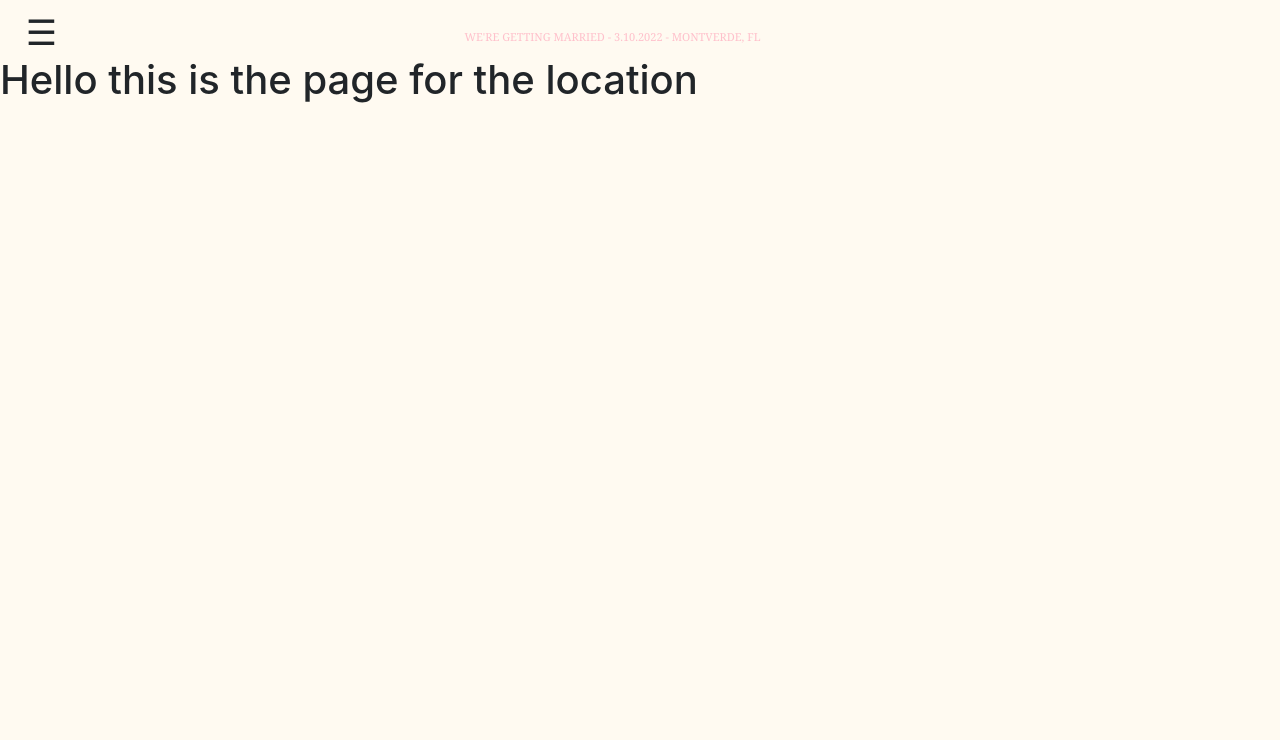
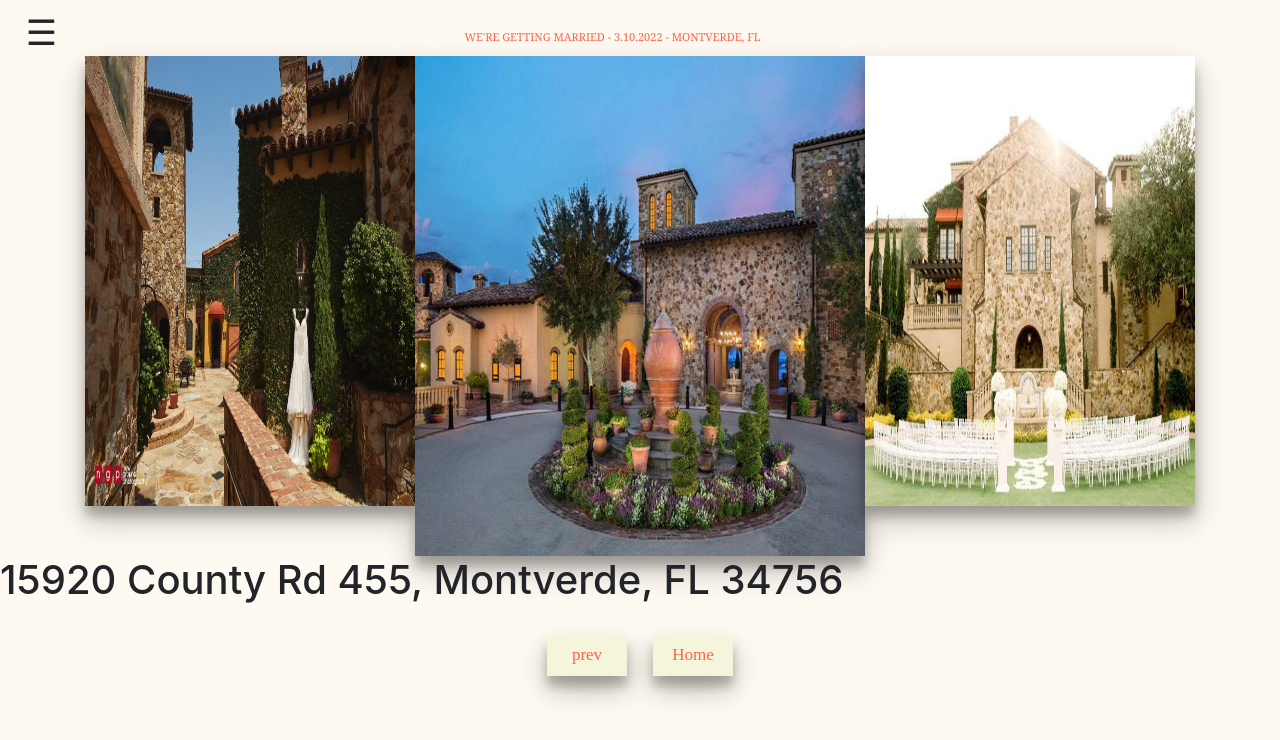
Before and after one commit to kevinrhidalgo/bandswed, a React (Create React App) app: page /Location in a window 1280 px wide. Shown: the top 740 px of the page. Built offline with nearby package versions, Linux system fonts and the light colour scheme; a web font is replaced by a local one.

Commit message:
adding the location component and its features

```diff
--- a/src/components/DropdownLink/styles.css
+++ b/src/components/DropdownLink/styles.css
@@ -9,7 +9,7 @@
 .headTitle{
     font-size: 11px;
     font-family:Georgia, 'Times New Roman', Times, serif;
-    color: pink;
+    color: tomato;
     transform: translate(130%,30%);
 
 }
--- a/src/components/Location/Location.js
+++ b/src/components/Location/Location.js
@@ -1,13 +1,44 @@
 import React from "react"
+import { Link } from "react-router-dom";
+import img1 from "../../Images/bellaC1.jpeg"
+import img2 from "../../Images/bellaC2.jpeg"
+import img3 from "../../Images/bellaC3.gif"
+import "./styles.css"
+
 
 
 function Location() {
     return (
       <>
-<h1>Hello this is the page for the location</h1>
+      <div className="imageSec">
 
+<div className="imageSec1">
+<img src={img2}/>
+</div>
 
-      </>
+<div className="imageSec2">
+<img src={img3}/>
+</div>
+
+<div className="imageSec3">
+<img src={img1}/>
+</div>
+
+    </div>
+
+<h1>15920 County Rd 455, Montverde, FL 34756</h1>
+
+<div className="actionBtn">
+<div className="previous">
+<Link className="btn" to="/Aboutme"><h2> prev </h2></Link>
+</div>
+
+<div className="next">
+<Link className="btn" to="/"><h2> Home </h2></Link>
+</div>
+
+</div>
+    </>
     );
   }
 
--- /dev/null
+++ b/src/components/Location/styles.css
@@ -0,0 +1,21 @@
+.imageSec{
+    display: flex;
+    justify-content: center;
+    flex-direction: row;
+
+}
+.imageSec1 img{
+width: 330px;
+height: 450px;
+    box-shadow: rgba(0, 0, 0, 0.25) 0px 14px 28px, rgba(0, 0, 0, 0.22) 0px 10px 10px;
+}
+.imageSec2 img{
+    width: 450px;
+    height: 500px;
+    box-shadow: rgba(0, 0, 0, 0.25) 0px 14px 28px, rgba(0, 0, 0, 0.22) 0px 10px 10px;
+}
+.imageSec3 img{
+    width: 330px;
+    height: 450px;
+    box-shadow: rgba(0, 0, 0, 0.25) 0px 14px 28px, rgba(0, 0, 0, 0.22) 0px 10px 10px;
+}
```
